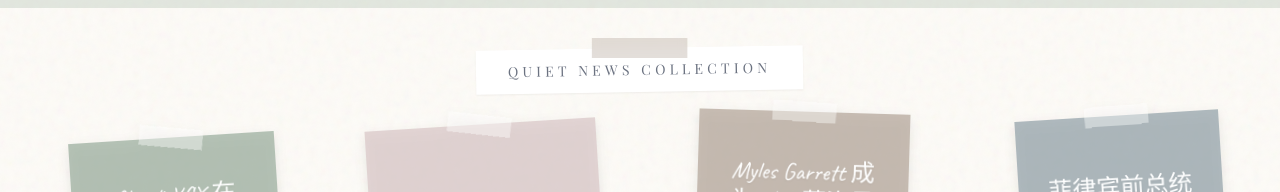
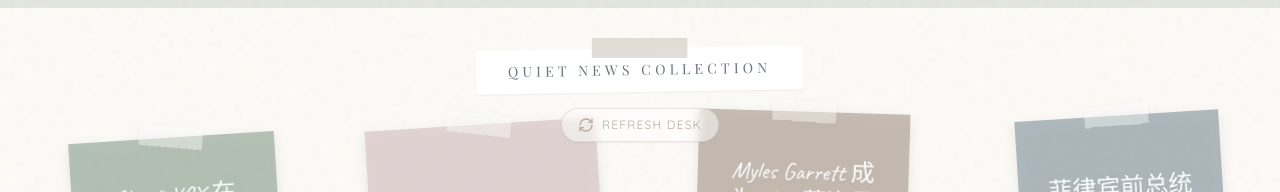
Before and after one commit to kelly23567/QuietNews, a React (Vite) app: page / in a window 1280 px wide. Shown: the top 192 px of the page. Built offline with nearby package versions, Linux system fonts and the light colour scheme; no server answers; a web font is replaced by a local one.

Commit message:
添加刷新按钮并配置PWA手机应用

```diff
--- a/src/App.tsx
+++ b/src/App.tsx
@@ -10,7 +10,6 @@ const App: React.FC = () => {
   const [selectedNews, setSelectedNews] = useState<NewsItem | null>(null);
   const [loading, setLoading] = useState(true);
 
-  useEffect(() => {
   const loadNews = async () => {
     setLoading(true);
     try {
@@ -27,6 +26,7 @@ const App: React.FC = () => {
     }
   };
 
+  useEffect(() => {
     loadNews();
   }, []);
 
@@ -52,7 +52,7 @@ const App: React.FC = () => {
       {selectedNews ? (
         <ContentRoom item={selectedNews} onBack={handleBack} />
       ) : (
-        <SpaceGrid items={todaysNews} onSelect={handleSelectNews} />
+        <SpaceGrid items={todaysNews} onSelect={handleSelectNews} onRefresh={loadNews} />
       )}
     </div>
   );
--- a/src/components/SpaceGrid.tsx
+++ b/src/components/SpaceGrid.tsx
@@ -1,13 +1,15 @@
 import React, { useMemo, useState } from 'react';
 import { motion } from 'framer-motion';
+import { RefreshCw } from 'lucide-react';
 import type { NewsItem } from '../types';
 
 interface SpaceGridProps {
   items: NewsItem[];
   onSelect: (item: NewsItem) => void;
+  onRefresh: () => void;
 }
 
-const SpaceGrid: React.FC<SpaceGridProps> = ({ items, onSelect }) => {
+const SpaceGrid: React.FC<SpaceGridProps> = ({ items, onSelect, onRefresh }) => {
   // Track which item is being peeled off
   const [peelingId, setPeelingId] = useState<number | null>(null);
 
@@ -58,13 +60,23 @@ const SpaceGrid: React.FC<SpaceGridProps> = ({ items, onSelect }) => {
       <div className="absolute top-0 left-0 w-full h-2 bg-morandi-sage/30"></div>
       <div className="absolute bottom-0 left-0 w-full h-2 bg-morandi-rose/30"></div>
 
-      <div className="absolute top-12 left-0 right-0 text-center z-10">
+      <div className="absolute top-12 left-0 right-0 text-center z-10 flex flex-col items-center gap-4">
         <div className="inline-block relative px-8 py-3 bg-white shadow-sm rotate-[-1deg]">
           <div className="absolute -top-3 left-1/2 -translate-x-1/2 w-24 h-6 bg-morandi-taupe/40 rotate-1 mask-image-tape backdrop-blur-sm"></div>
           <div className="text-sm text-gray-500 font-serif tracking-[0.3em] uppercase">
             Quiet News Collection
           </div>
         </div>
+
+        {/* Refresh Button */}
+        <button
+          onClick={onRefresh}
+          className="group flex items-center gap-2 px-4 py-2 bg-white/50 hover:bg-white/80 backdrop-blur-sm border border-morandi-taupe/30 rounded-full text-morandi-taupe hover:text-primary transition-all shadow-sm"
+          aria-label="Fetch latest news"
+        >
+          <RefreshCw size={16} className="group-hover:rotate-180 transition-transform duration-500" />
+          <span className="font-sans text-xs tracking-widest uppercase">Refresh Desk</span>
+        </button>
       </div>
 
       <div className="w-full max-w-6xl mx-auto flex flex-wrap justify-center items-center content-center gap-16 md:gap-24 py-20 min-h-[80vh]">
--- a/src/services/newsService.ts
+++ b/src/services/newsService.ts
@@ -70,17 +70,22 @@ export const fetchNews = async (): Promise<NewsItem[]> => {
     }
 
     // Map the API response to our app's format
-    return data.articles.map((article: NewsAPIArticle, index: number) => ({
+    return data.articles.map((article: NewsAPIArticle, index: number) => {
+      // Fallback URL: If the API doesn't provide a URL, generate a Google News search link based on the title
+      const fallbackUrl = `https://news.google.com/search?q=${encodeURIComponent(article.title || 'news')}`;
+
+      return {
         id: index + 1000, // Offset IDs to avoid conflicts
         statement: article.title || 'No Title',
         background: article.description || 'No context available.',
         importance: determineImportance(article),
         relevance: determineRelevance(article),
         fullContent: cleanText(article.content) || article.description || 'Content unavailable via API. Please visit the source.',
-      sourceUrl: article.url,
-      sourceName: article.source.name,
+        sourceUrl: article.url || fallbackUrl,
+        sourceName: article.source.name || 'External Source',
         publishedAt: article.publishedAt,
-    }));
+      };
+    });
 
   } catch (error) {
     console.error('Error fetching news:', error);
```
Lines whose indentation alone changed are shown as unchanged.
